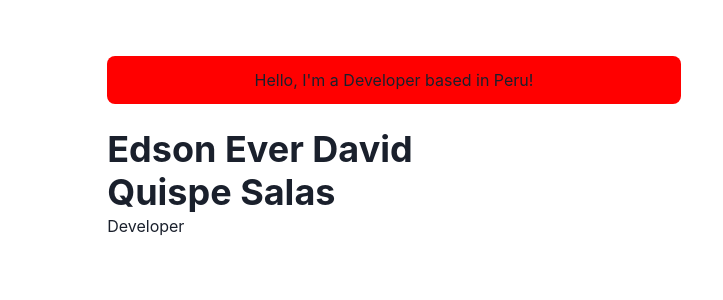
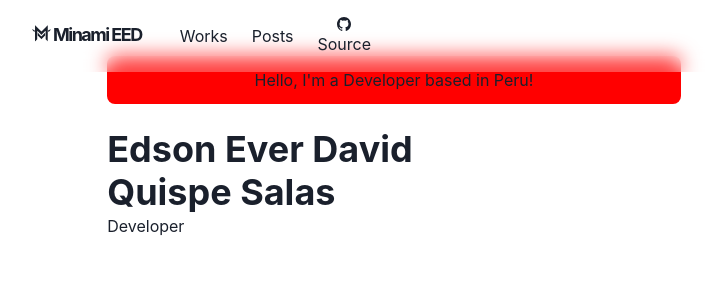
Before and after one commit to Minami-eed/minami-web, a Next.js app: page / in a window 1280 px wide. Shown: the top 300 px of the page, without its empty margins (246-969 px from the left). Built offline with nearby package versions, Linux system fonts and the light colour scheme.

Commit message:
Agregando la barra de Navegación

```diff
--- /dev/null
+++ b/components/icons/footprint.js
@@ -0,0 +1,41 @@
+const FootprintIcon = props => {
+  return (
+    <svg
+      width={25}
+      height={25}
+      className="w-6 inline-block transition-transform group-hover:rotate-[180deg]"
+      viewBox="0 0 400.000000 400.000000"
+      preserveAspectRatio="xMidYMid meet"
+      fill="currentColor"
+      {...props}
+    >
+      <g transform="translate(0.000000,400.000000) scale(0.100000,-0.100000) matrix(1.07541,0,0,1.1001,-1.05651,-0.978215)">
+        <path
+          fill="currentColor"
+          d="M1056 3161 c-7 -11 -5 -2291 1 -2308 3 -7 10 -13 17 -13 6 0 75 64
+                154 143 l142 142 0 171 c0 94 3 374 7 623 l6 453 301 -301 c166 -166 308 -301
+                316 -301 8 0 150 135 315 300 165 165 303 300 307 300 5 0 8 -280 8 -623 l0
+                -622 149 -149 c86 -86 153 -146 160 -142 17 11 16 2336 -2 2336 -7 0 -188
+                -176 -402 -391 -215 -215 -423 -423 -463 -462 l-73 -71 -462 462 c-254 254
+                -465 462 -469 462 -4 0 -9 -4 -12 -9z"
+        />
+        <path
+          d="M600 2538 c0 -13 359 -368 373 -368 4 0 7 65 7 144 0 111 -3 146 -14
+                    155 -8 7 -74 23 -147 37 -73 13 -149 29 -169 34 -45 13 -50 13 -50 -2z"
+        />
+        <path
+          d="M3220 2511 c-96 -20 -181 -40 -187 -44 -17 -11 -18 -282 -2 -293 6
+                    -3 87 68 187 167 185 182 197 195 185 201 -5 2 -87 -12 -183 -31z"
+        />
+        <path
+          d="M1445 2058 c-3 -7 -4 -96 -2 -197 l2 -184 275 -268 c151 -148 279
+                -269 285 -269 5 0 132 123 282 272 l273 273 0 187 c0 103 -4 189 -9 192 -5 3
+                -127 -113 -272 -259 -145 -146 -269 -265 -275 -265 -6 0 -125 115 -265 256
+                -140 140 -262 260 -272 265 -12 7 -19 6 -22 -3z"
+        />
+      </g>
+    </svg>
+  )
+}
+
+export default FootprintIcon
--- a/components/layouts/main.js
+++ b/components/layouts/main.js
@@ -1,4 +1,5 @@
 import { Box, Container } from '@chakra-ui/react'
+import NavBar from '../navbar'
 import Head from 'next/head'
 
 const Main = ({ children, router }) => {
@@ -8,7 +9,7 @@ const Main = ({ children, router }) => {
         <meta name="viewport" content="width=device-width, initial-scale=1" />
         <title>Minami EED - Home</title>
       </Head>
-
+      <NavBar path={router.asPath} />
       <Container maxW="container.md" pt={14}>
         {children}
       </Container>
--- /dev/null
+++ b/components/logo.js
@@ -0,0 +1,42 @@
+import Link from 'next/link'
+import { Text, useColorModeValue } from '@chakra-ui/react'
+import FootprintIcon from './icons/footprint'
+import styled from '@emotion/styled'
+
+const LogoBox = styled.span`
+  font-weight: bold;
+  font-size: 18px;
+  display: inline-flex;
+  align-items: center;
+  height: 30px;
+  line-height: 20px;
+  padding: 10px;
+
+  > svg {
+    transition: 200ms ease;
+  }
+
+  &:hover > svg {
+    transform: rotate(180deg);
+  }
+`
+
+const Logo = () => {
+  return (
+    <Link href="/" scroll={false}>
+      <LogoBox>
+        <FootprintIcon />
+        <Text
+          color={useColorModeValue('gray.800', 'whiteAlpha.900')}
+          fontFamily='M PLUS Rounded 1c", sans-serif'
+          fontWeight="bold"
+          ml={3}
+        >
+          Minami EED
+        </Text>
+      </LogoBox>
+    </Link>
+  )
+}
+
+export default Logo
--- /dev/null
+++ b/components/navbar.js
@@ -0,0 +1,127 @@
+import Logo from './logo'
+import NextLink from 'next/link'
+import {
+  Container,
+  Box,
+  Link,
+  Stack,
+  Heading,
+  Flex,
+  Menu,
+  MenuItem,
+  MenuList,
+  MenuButton,
+  IconButton,
+  useColorModeValue
+} from '@chakra-ui/react'
+
+import { HamburgerIcon } from '@chakra-ui/icons'
+import { IoLogoGithub } from 'react-icons/io5'
+
+const LinkItem = ({ href, path, children }) => {
+  const active = path === href
+  const inactiveColor = useColorModeValue('gray.800', 'whiteAlpha.900')
+  return (
+    <Link
+      as={NextLink}
+      href={href}
+      scroll={false}
+      p={2}
+      bg={active ? '#c4acec' : undefined}
+      color={active ? '#202023' : inactiveColor}
+    >
+      {children}
+    </Link>
+  )
+}
+
+const Navbar = ({ path }) => {
+  return (
+    <Box
+      position="fixed"
+      as="nav"
+      w="100%"
+      bg={useColorModeValue('#ffffff40', '#20202380')}
+      css={{ backdropFilter: 'blur(10px)' }}
+      zIndex={2}
+    >
+      <Container
+        display="flex"
+        p={2}
+        maxW="container.md"
+        wrap="wrap"
+        align="center"
+        justify="space-between"
+      >
+        <Flex align="center" mr={5}>
+          <Heading as="h1" size="lg" letterSpacing={'tighter'}>
+            <Logo />
+          </Heading>
+        </Flex>
+
+        <Stack
+          direction={{ base: 'column', md: 'row' }}
+          display={{ base: 'none', md: 'flex' }}
+          width={{ base: 'full', md: 'auto' }}
+          alignItems="center"
+          flexGrow={1}
+          mt={{ base: 4, md: 0 }}
+        >
+          <LinkItem href="/works" path={path}>
+            Works
+          </LinkItem>
+          <LinkItem href="#" path={path}>
+            Posts
+          </LinkItem>
+          <LinkItem
+            href="https://github.com/minami-eed/minami-web"
+            path={path}
+            display="inline-flex"
+            alignItems="center"
+            style={{ gap: 4 }}
+            pl={2}
+            target="_blank"
+          >
+            <IoLogoGithub />
+            Source
+          </LinkItem>
+        </Stack>
+        <Box flex={1} align="right">
+          <Box ml={2} display={{ base: 'inline-block', md: 'none' }}>
+            <Menu isLazy id="navbar-menu">
+              <MenuButton
+                as={IconButton}
+                icon={<HamburgerIcon />}
+                variant="outline"
+                aria-label="Options"
+              />
+              <MenuList>
+                <MenuItem as={Link} href="/">
+                  About
+                </MenuItem>
+                <MenuItem as={Link} href="/works">
+                  Works
+                </MenuItem>
+                <MenuItem as={Link} href="#">
+                  Posts
+                </MenuItem>
+                <MenuItem
+                  as={Link}
+                  href="https://github.com/minami-eed/minami-web"
+                  target="_blank"
+                >
+                  <Flex align="center">
+                    <IoLogoGithub />
+                    <Box ml={2}>Source</Box>
+                  </Flex>
+                </MenuItem>
+              </MenuList>
+            </Menu>
+          </Box>
+        </Box>
+      </Container>
+    </Box>
+  )
+}
+
+export default Navbar
```
Also changed, not shown: public/images/minami.png (added).
